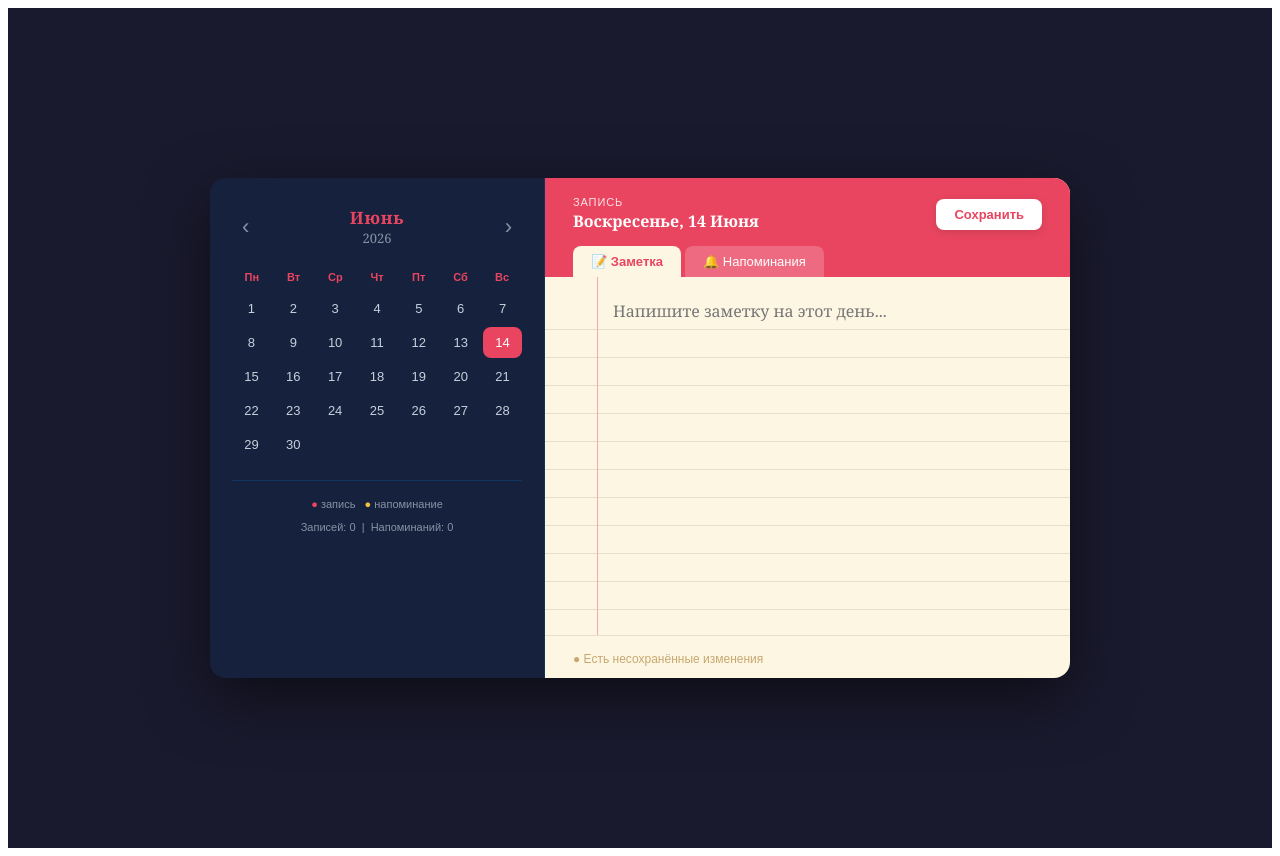
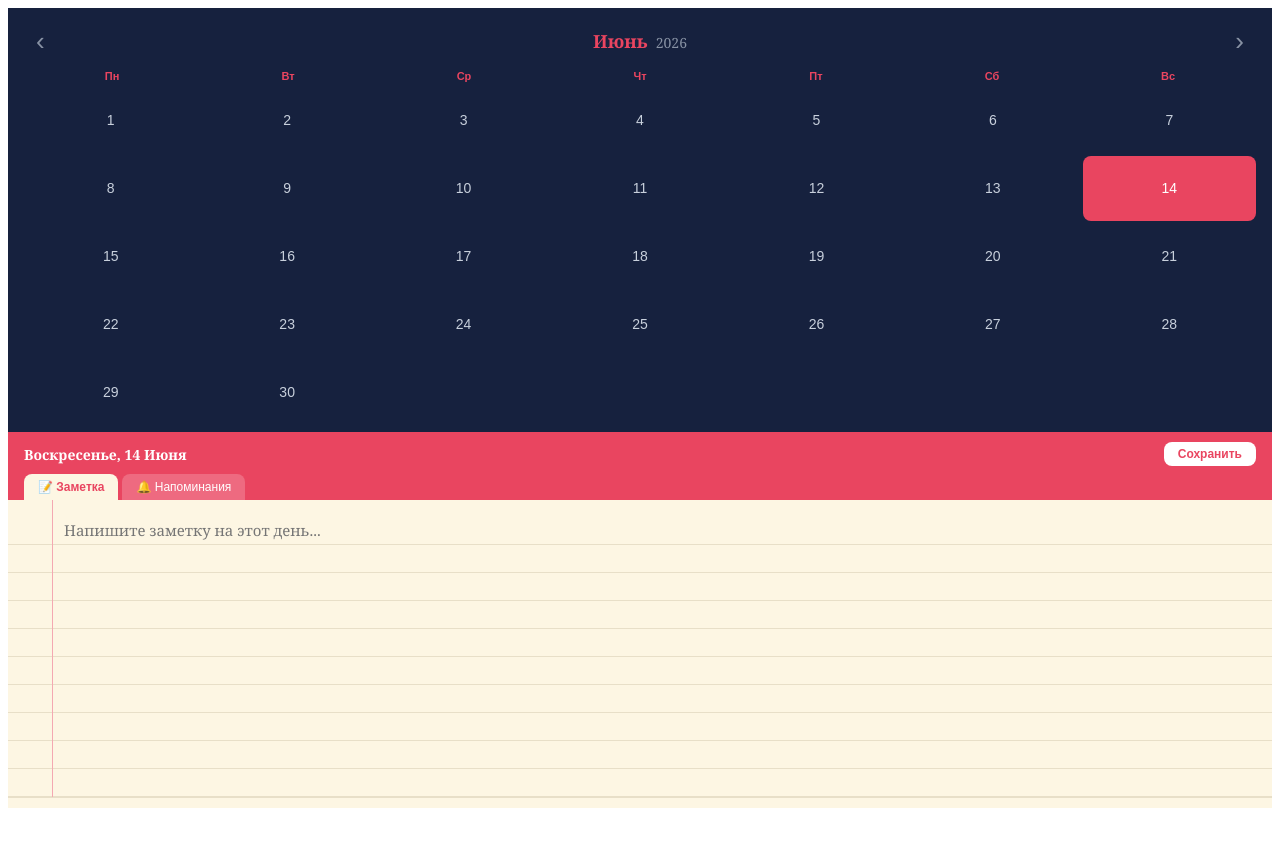
Before and after one commit to Vladimirs81/My-calendar-, a React (Vite) app: page / in a window 1280 px wide. After the commit the page ends 816 px from the top, so only its background shows below. Built offline with nearby package versions, Linux system fonts and the light colour scheme.

Commit message:
Update App.jsx

```diff
--- a/src/App.jsx
+++ b/src/App.jsx
@@ -30,7 +30,7 @@ export default function CalendarNotepad() {
   const [draft, setDraft] = useState("");
   const [reminderText, setReminderText] = useState("");
   const [reminderTime, setReminderTime] = useState("09:00");
-  const [activeTab, setActiveTab] = useState("note"); // "note" | "reminder"
+  const [activeTab, setActiveTab] = useState("note");
   const [toast, setToast] = useState(null);
   const timerRef = useRef(null);
 
@@ -46,7 +46,6 @@ export default function CalendarNotepad() {
     try { localStorage.setItem("cal-reminders", JSON.stringify(reminders)); } catch {}
   }, [reminders]);
 
-  // Check reminders every 30s
   useEffect(() => {
     function checkReminders() {
       const now = new Date();
@@ -56,7 +55,6 @@ export default function CalendarNotepad() {
       dayReminders.forEach(r => {
         if (r.time === nowTime && !r.fired) {
           showToast(`🔔 ${r.text}`);
-          // Mark as fired
           setReminders(prev => {
             const updated = { ...prev };
             updated[key] = (updated[key] || []).map(x =>
@@ -64,7 +62,6 @@ export default function CalendarNotepad() {
             );
             return updated;
           });
-          // Browser notification
           if (Notification.permission === "granted") {
             new Notification("Напоминание", { body: r.text });
           }
@@ -82,12 +79,6 @@ export default function CalendarNotepad() {
     timerRef.current = setTimeout(() => setToast(null), 5000);
   }
 
-  function requestNotifPermission() {
-    if ("Notification" in window && Notification.permission === "default") {
-      Notification.requestPermission();
-    }
-  }
-
   function addReminder() {
     if (!reminderText.trim()) return;
     const newR = { id: Date.now(), text: reminderText.trim(), time: reminderTime, fired: false };
@@ -97,7 +88,9 @@ export default function CalendarNotepad() {
     }));
     setReminderText("");
     showToast("✓ Напоминание добавлено");
-    requestNotifPermission();
+    if ("Notification" in window && Notification.permission === "default") {
+      Notification.requestPermission();
+    }
   }
 
   function deleteReminder(key, id) {
@@ -131,53 +124,60 @@ export default function CalendarNotepad() {
   const [selYear, selMonth, selDay] = selected.split("-").map(Number);
   const selDate = new Date(selYear, selMonth - 1, selDay);
   const selLabel = selDate.toLocaleDateString("ru-RU", { weekday:"long", day:"numeric", month:"long" });
-
   const selReminders = reminders[selected] || [];
 
   return (
     <div style={{
-      minHeight:"100vh", background:"#1a1a2e",
-      display:"flex", alignItems:"center", justifyContent:"center",
-      fontFamily:"Georgia, serif", padding:"20px", position:"relative",
+      height: "100dvh",
+      background: "#1a1a2e",
+      display: "flex",
+      flexDirection: "column",
+      fontFamily: "Georgia, serif",
+      overflow: "hidden",
     }}>
       {/* Toast */}
       {toast && (
         <div style={{
-          position:"fixed", top:"24px", left:"50%", transform:"translateX(-50%)",
-          background:"#16213e", color:"#fff", padding:"12px 24px",
-          borderRadius:"12px", fontSize:"14px", fontFamily:"sans-serif",
-          boxShadow:"0 8px 32px rgba(0,0,0,0.4)", border:"1px solid #e94560",
-          zIndex:1000, whiteSpace:"nowrap",
+          position: "fixed", top: "16px", left: "50%", transform: "translateX(-50%)",
+          background: "#16213e", color: "#fff", padding: "10px 20px",
+          borderRadius: "12px", fontSize: "14px", fontFamily: "sans-serif",
+          boxShadow: "0 8px 32px rgba(0,0,0,0.4)", border: "1px solid #e94560",
+          zIndex: 1000, whiteSpace: "nowrap",
         }}>
           {toast}
         </div>
       )}
 
+      {/* TOP: Calendar — 50% высоты */}
       <div style={{
-        display:"flex", maxWidth:"860px", width:"100%",
-        boxShadow:"0 20px 60px rgba(0,0,0,0.5)", borderRadius:"16px", overflow:"hidden",
+        flex: "0 0 50%",
+        background: "#16213e",
+        display: "flex",
+        flexDirection: "column",
+        padding: "16px 16px 8px",
+        overflow: "hidden",
       }}>
-        {/* Left: Calendar */}
-        <div style={{
-          background:"#16213e", width:"290px", minWidth:"250px",
-          padding:"28px 22px", borderRight:"1px solid #0f3460",
-        }}>
-          <div style={{ display:"flex", alignItems:"center", justifyContent:"space-between", marginBottom:"20px" }}>
+        {/* Month nav */}
+        <div style={{ display: "flex", alignItems: "center", justifyContent: "space-between", marginBottom: "10px" }}>
           <button onClick={prevMonth} style={navBtn}>‹</button>
-            <div style={{ textAlign:"center" }}>
-              <div style={{ color:"#e94560", fontWeight:"bold", fontSize:"17px", letterSpacing:"0.04em" }}>{MONTHS[month]}</div>
-              <div style={{ color:"#8892a4", fontSize:"13px" }}>{year}</div>
+          <div style={{ textAlign: "center" }}>
+            <span style={{ color: "#e94560", fontWeight: "bold", fontSize: "18px" }}>{MONTHS[month]}</span>
+            <span style={{ color: "#8892a4", fontSize: "14px", marginLeft: "8px" }}>{year}</span>
           </div>
           <button onClick={nextMonth} style={navBtn}>›</button>
         </div>
 
-          <div style={{ display:"grid", gridTemplateColumns:"repeat(7,1fr)", gap:"2px", marginBottom:"6px" }}>
+        {/* Weekdays */}
+        <div style={{ display: "grid", gridTemplateColumns: "repeat(7,1fr)", marginBottom: "4px" }}>
           {WEEKDAYS.map(w => (
-              <div key={w} style={{ textAlign:"center", color:"#e94560", fontSize:"11px", fontWeight:"bold", padding:"4px 0", fontFamily:"sans-serif" }}>{w}</div>
+            <div key={w} style={{ textAlign: "center", color: "#e94560", fontSize: "11px", fontWeight: "bold", fontFamily: "sans-serif", padding: "2px 0" }}>
+              {w}
+            </div>
           ))}
         </div>
 
-          <div style={{ display:"grid", gridTemplateColumns:"repeat(7,1fr)", gap:"3px" }}>
+        {/* Days */}
+        <div style={{ display: "grid", gridTemplateColumns: "repeat(7,1fr)", gap: "3px", flex: 1 }}>
           {cells.map((d, i) => {
             if (!d) return <div key={`e-${i}`} />;
             const key = toKey(year, month, d);
@@ -190,55 +190,58 @@ export default function CalendarNotepad() {
                 background: isSel ? "#e94560" : isToday ? "#0f3460" : "transparent",
                 color: isSel ? "#fff" : isToday ? "#e94560" : "#c8d0dc",
                 border: isToday && !isSel ? "1px solid #e94560" : "1px solid transparent",
-                  borderRadius:"8px", padding:"7px 3px", cursor:"pointer",
-                  fontFamily:"sans-serif", fontSize:"13px", position:"relative", transition:"background 0.15s",
+                borderRadius: "8px",
+                cursor: "pointer",
+                fontFamily: "sans-serif",
+                fontSize: "14px",
+                position: "relative",
+                display: "flex",
+                alignItems: "center",
+                justifyContent: "center",
+                transition: "background 0.15s",
+                padding: "0",
               }}>
                 {d}
-                  <span style={{ position:"absolute", bottom:"3px", left:"50%", transform:"translateX(-50%)", display:"flex", gap:"2px" }}>
-                    {hasNote && <span style={{ width:"3px", height:"3px", borderRadius:"50%", background: isSel ? "#fff" : "#e94560", display:"inline-block" }} />}
-                    {hasReminder && <span style={{ width:"3px", height:"3px", borderRadius:"50%", background: isSel ? "#ffe080" : "#f0c040", display:"inline-block" }} />}
+                <span style={{ position: "absolute", bottom: "2px", left: "50%", transform: "translateX(-50%)", display: "flex", gap: "2px" }}>
+                  {hasNote && <span style={{ width: "3px", height: "3px", borderRadius: "50%", background: isSel ? "#fff" : "#e94560", display: "inline-block" }} />}
+                  {hasReminder && <span style={{ width: "3px", height: "3px", borderRadius: "50%", background: isSel ? "#ffe080" : "#f0c040", display: "inline-block" }} />}
                 </span>
               </button>
             );
           })}
         </div>
-
-          <div style={{ marginTop:"20px", borderTop:"1px solid #0f3460", paddingTop:"14px" }}>
-            <div style={{ color:"#8892a4", fontSize:"11px", fontFamily:"sans-serif", textAlign:"center", lineHeight:"1.8" }}>
-              <span style={{ color:"#e94560" }}>●</span> запись &nbsp; <span style={{ color:"#f0c040" }}>●</span> напоминание
-            </div>
-            <div style={{ color:"#8892a4", fontSize:"11px", fontFamily:"sans-serif", textAlign:"center", marginTop:"6px" }}>
-              Записей: {Object.keys(notes).filter(k => notes[k]).length} &nbsp;|&nbsp;
-              Напоминаний: {Object.values(reminders).flat().length}
-            </div>
-          </div>
       </div>
 
-        {/* Right: Editor */}
-        <div style={{ flex:1, background:"#fdf6e3", display:"flex", flexDirection:"column", minHeight:"500px" }}>
-          {/* Header */}
-          <div style={{ background:"#e94560", padding:"18px 28px 0" }}>
-            <div style={{ display:"flex", alignItems:"center", justifyContent:"space-between", marginBottom:"14px" }}>
-              <div>
-                <div style={{ color:"#fff", fontSize:"11px", letterSpacing:"0.08em", textTransform:"uppercase", fontFamily:"sans-serif", opacity:0.85 }}>Запись</div>
-                <div style={{ color:"#fff", fontSize:"16px", fontWeight:"bold", marginTop:"2px", textTransform:"capitalize" }}>{selLabel}</div>
+      {/* BOTTOM: Note/Reminder — 50% высоты */}
+      <div style={{
+        flex: "0 0 50%",
+        background: "#fdf6e3",
+        display: "flex",
+        flexDirection: "column",
+        overflow: "hidden",
+      }}>
+        {/* Header with tabs */}
+        <div style={{ background: "#e94560", padding: "10px 16px 0" }}>
+          <div style={{ display: "flex", alignItems: "center", justifyContent: "space-between", marginBottom: "8px" }}>
+            <div style={{ color: "#fff", fontSize: "14px", fontWeight: "bold", textTransform: "capitalize" }}>
+              {selLabel}
             </div>
             {activeTab === "note" && (
               <button onClick={saveNote} style={{
-                  background:"#fff", color:"#e94560", border:"none", borderRadius:"8px",
-                  padding:"8px 18px", fontWeight:"bold", fontSize:"13px", cursor:"pointer",
-                  fontFamily:"sans-serif", boxShadow:"0 2px 8px rgba(0,0,0,0.12)",
+                background: "#fff", color: "#e94560", border: "none", borderRadius: "8px",
+                padding: "5px 14px", fontWeight: "bold", fontSize: "12px", cursor: "pointer", fontFamily: "sans-serif",
               }}>Сохранить</button>
             )}
           </div>
-            {/* Tabs */}
-            <div style={{ display:"flex", gap:"4px" }}>
-              {["note","reminder"].map(tab => (
+          <div style={{ display: "flex", gap: "4px" }}>
+            {["note", "reminder"].map(tab => (
               <button key={tab} onClick={() => setActiveTab(tab)} style={{
                 background: activeTab === tab ? "#fdf6e3" : "rgba(255,255,255,0.2)",
                 color: activeTab === tab ? "#e94560" : "#fff",
-                  border:"none", borderRadius:"8px 8px 0 0", padding:"8px 18px",
-                  cursor:"pointer", fontFamily:"sans-serif", fontSize:"13px", fontWeight: activeTab === tab ? "bold" : "normal",
+                border: "none", borderRadius: "8px 8px 0 0",
+                padding: "6px 14px", cursor: "pointer",
+                fontFamily: "sans-serif", fontSize: "12px",
+                fontWeight: activeTab === tab ? "bold" : "normal",
               }}>
                 {tab === "note" ? "📝 Заметка" : `🔔 Напоминания${selReminders.length ? ` (${selReminders.length})` : ""}`}
               </button>
@@ -248,53 +251,43 @@ export default function CalendarNotepad() {
 
         {/* Note tab */}
         {activeTab === "note" && (
-            <>
-              <div style={{ flex:1, position:"relative", overflow:"hidden" }}>
-                {Array.from({length:18}).map((_,i) => (
-                  <div key={i} style={{ position:"absolute", left:0, right:0, top:`${52+i*28}px`, height:"1px", background:"#e8dfc8" }} />
+          <div style={{ flex: 1, position: "relative", overflow: "hidden" }}>
+            {Array.from({ length: 12 }).map((_, i) => (
+              <div key={i} style={{
+                position: "absolute", left: 0, right: 0,
+                top: `${44 + i * 28}px`, height: "1px", background: "#e8dfc8",
+              }} />
             ))}
-                <div style={{ position:"absolute", left:"52px", top:0, bottom:0, width:"1px", background:"#f4a8b2" }} />
+            <div style={{ position: "absolute", left: "44px", top: 0, bottom: 0, width: "1px", background: "#f4a8b2" }} />
             <textarea
               value={draft}
               onChange={e => setDraft(e.target.value)}
               placeholder="Напишите заметку на этот день..."
               style={{
-                    position:"absolute", inset:0, width:"100%", height:"100%",
-                    background:"transparent", border:"none", outline:"none", resize:"none",
-                    padding:"20px 24px 20px 68px", fontSize:"16px", color:"#3a2e1e",
-                    lineHeight:"28px", fontFamily:"Georgia, serif", boxSizing:"border-box",
+                position: "absolute", inset: 0, width: "100%", height: "100%",
+                background: "transparent", border: "none", outline: "none", resize: "none",
+                padding: "16px 16px 16px 56px",
+                fontSize: "15px", color: "#3a2e1e",
+                lineHeight: "28px", fontFamily: "Georgia, serif", boxSizing: "border-box",
               }}
             />
           </div>
-              <div style={{ padding:"10px 28px", borderTop:"1px solid #e8dfc8" }}>
-                {notes[selected] === draft
-                  ? <span style={{ color:"#9caf7a", fontSize:"12px", fontFamily:"sans-serif" }}>✓ Сохранено</span>
-                  : <span style={{ color:"#c8a870", fontSize:"12px", fontFamily:"sans-serif" }}>● Есть несохранённые изменения</span>
-                }
-              </div>
-            </>
         )}
 
         {/* Reminder tab */}
         {activeTab === "reminder" && (
-            <div style={{ flex:1, display:"flex", flexDirection:"column", padding:"24px 28px", gap:"20px", overflowY:"auto" }}>
-              {/* Add reminder form */}
-              <div style={{
-                background:"#fff8e8", borderRadius:"12px", padding:"18px 20px",
-                border:"1px solid #e8dfc8",
-              }}>
-                <div style={{ color:"#7a5c2e", fontSize:"13px", fontFamily:"sans-serif", fontWeight:"bold", marginBottom:"12px" }}>
-                  Новое напоминание
-                </div>
-                <div style={{ display:"flex", gap:"10px", alignItems:"center", marginBottom:"10px" }}>
+          <div style={{ flex: 1, overflowY: "auto", padding: "12px 16px", display: "flex", flexDirection: "column", gap: "12px" }}>
+            {/* Add form */}
+            <div style={{ background: "#fff8e8", borderRadius: "10px", padding: "12px", border: "1px solid #e8dfc8" }}>
+              <div style={{ display: "flex", gap: "8px", marginBottom: "8px" }}>
                 <input
                   type="time"
                   value={reminderTime}
                   onChange={e => setReminderTime(e.target.value)}
                   style={{
-                      border:"1px solid #d4c4a0", borderRadius:"8px", padding:"8px 12px",
-                      fontFamily:"sans-serif", fontSize:"14px", color:"#3a2e1e",
-                      background:"#fff", outline:"none", width:"110px",
+                    border: "1px solid #d4c4a0", borderRadius: "8px", padding: "7px 10px",
+                    fontFamily: "sans-serif", fontSize: "14px", color: "#3a2e1e",
+                    background: "#fff", outline: "none", width: "100px",
                   }}
                 />
                 <input
@@ -303,63 +296,66 @@ export default function CalendarNotepad() {
                   onKeyDown={e => e.key === "Enter" && addReminder()}
                   placeholder="Текст напоминания..."
                   style={{
-                      flex:1, border:"1px solid #d4c4a0", borderRadius:"8px",
-                      padding:"8px 12px", fontFamily:"Georgia, serif", fontSize:"14px",
-                      color:"#3a2e1e", background:"#fff", outline:"none",
+                    flex: 1, border: "1px solid #d4c4a0", borderRadius: "8px",
+                    padding: "7px 10px", fontFamily: "Georgia, serif", fontSize: "14px",
+                    color: "#3a2e1e", background: "#fff", outline: "none",
                   }}
                 />
+              </div>
               <button onClick={addReminder} style={{
-                    background:"#e94560", color:"#fff", border:"none", borderRadius:"8px",
-                    padding:"9px 16px", cursor:"pointer", fontFamily:"sans-serif",
-                    fontSize:"13px", fontWeight:"bold", whiteSpace:"nowrap",
-                  }}>+ Добавить</button>
-                </div>
-                <div style={{ color:"#a0926e", fontSize:"11px", fontFamily:"sans-serif" }}>
-                  💡 Браузер уведомит вас в выбранное время (вкладка должна быть открыта)
-                </div>
+                width: "100%", background: "#e94560", color: "#fff", border: "none",
+                borderRadius: "8px", padding: "8px", cursor: "pointer",
+                fontFamily: "sans-serif", fontSize: "13px", fontWeight: "bold",
+              }}>+ Добавить напоминание</button>
             </div>
 
-              {/* List of reminders for this day */}
+            {/* List */}
             {selReminders.length === 0 ? (
-                <div style={{ color:"#b8a880", fontSize:"14px", fontFamily:"sans-serif", textAlign:"center", padding:"30px 0" }}>
+              <div style={{ color: "#b8a880", fontSize: "14px", fontFamily: "sans-serif", textAlign: "center", padding: "16px 0" }}>
                 Нет напоминаний на этот день
               </div>
             ) : (
-                <div style={{ display:"flex", flexDirection:"column", gap:"8px" }}>
-                  {selReminders.map(r => (
+              selReminders.map(r => (
                 <div key={r.id} style={{
                   background: r.fired ? "#f0f4e8" : "#fff",
-                      border:"1px solid #e0d4b8", borderRadius:"10px",
-                      padding:"12px 16px", display:"flex", alignItems:"center", gap:"12px",
+                  border: "1px solid #e0d4b8", borderRadius: "10px",
+                  padding: "10px 14px", display: "flex", alignItems: "center", gap: "10px",
                 }}>
                   <span style={{
                     background: r.fired ? "#9caf7a" : "#e94560",
-                        color:"#fff", borderRadius:"6px", padding:"3px 8px",
-                        fontFamily:"sans-serif", fontSize:"13px", fontWeight:"bold", whiteSpace:"nowrap",
+                    color: "#fff", borderRadius: "6px", padding: "3px 8px",
+                    fontFamily: "sans-serif", fontSize: "13px", fontWeight: "bold",
                   }}>{r.time}</span>
-                      <span style={{ flex:1, fontFamily:"Georgia, serif", fontSize:"14px", color: r.fired ? "#888" : "#3a2e1e",
-                        textDecoration: r.fired ? "line-through" : "none" }}>
-                        {r.text}
-                      </span>
-                      {r.fired && <span style={{ color:"#9caf7a", fontSize:"12px", fontFamily:"sans-serif" }}>✓</span>}
+                  <span style={{
+                    flex: 1, fontFamily: "Georgia, serif", fontSize: "14px",
+                    color: r.fired ? "#888" : "#3a2e1e",
+                    textDecoration: r.fired ? "line-through" : "none",
+                  }}>{r.text}</span>
                   <button onClick={() => deleteReminder(selected, r.id)} style={{
-                        background:"transparent", border:"none", color:"#c8a0a0",
-                        cursor:"pointer", fontSize:"16px", padding:"0 4px", lineHeight:1,
-                      }} title="Удалить">×</button>
+                    background: "transparent", border: "none", color: "#c8a0a0",
+                    cursor: "pointer", fontSize: "18px", padding: "0 4px", lineHeight: 1,
+                  }}>×</button>
                 </div>
-                  ))}
-                </div>
+              ))
             )}
           </div>
         )}
+
+        {/* Save status */}
+        {activeTab === "note" && (
+          <div style={{ padding: "6px 16px", borderTop: "1px solid #e8dfc8" }}>
+            {notes[selected] === draft
+              ? <span style={{ color: "#9caf7a", fontSize: "11px", fontFamily: "sans-serif" }}>✓ Сохранено</span>
+              : <span style={{ color: "#c8a870", fontSize: "11px", fontFamily: "sans-serif" }}>● Не сохранено</span>
+            }
           </div>
+        )}
       </div>
     </div>
   );
 }
 
 const navBtn = {
-  background:"transparent", border:"none", color:"#8892a4",
-  fontSize:"22px", cursor:"pointer", padding:"4px 10px",
-  borderRadius:"6px", lineHeight:1,
+  background: "transparent", border: "none", color: "#8892a4",
+  fontSize: "26px", cursor: "pointer", padding: "4px 12px", borderRadius: "6px", lineHeight: 1,
 };
```
Lines whose indentation alone changed are shown as unchanged.
